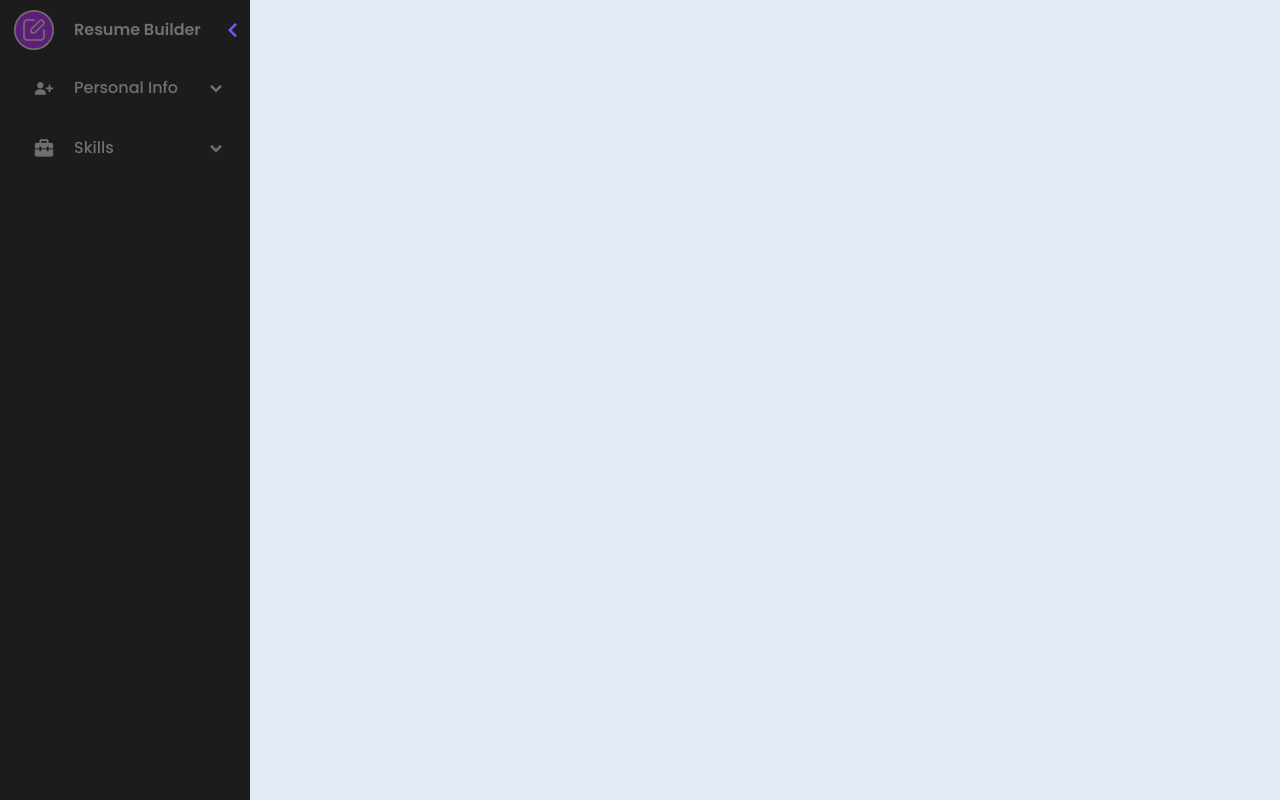
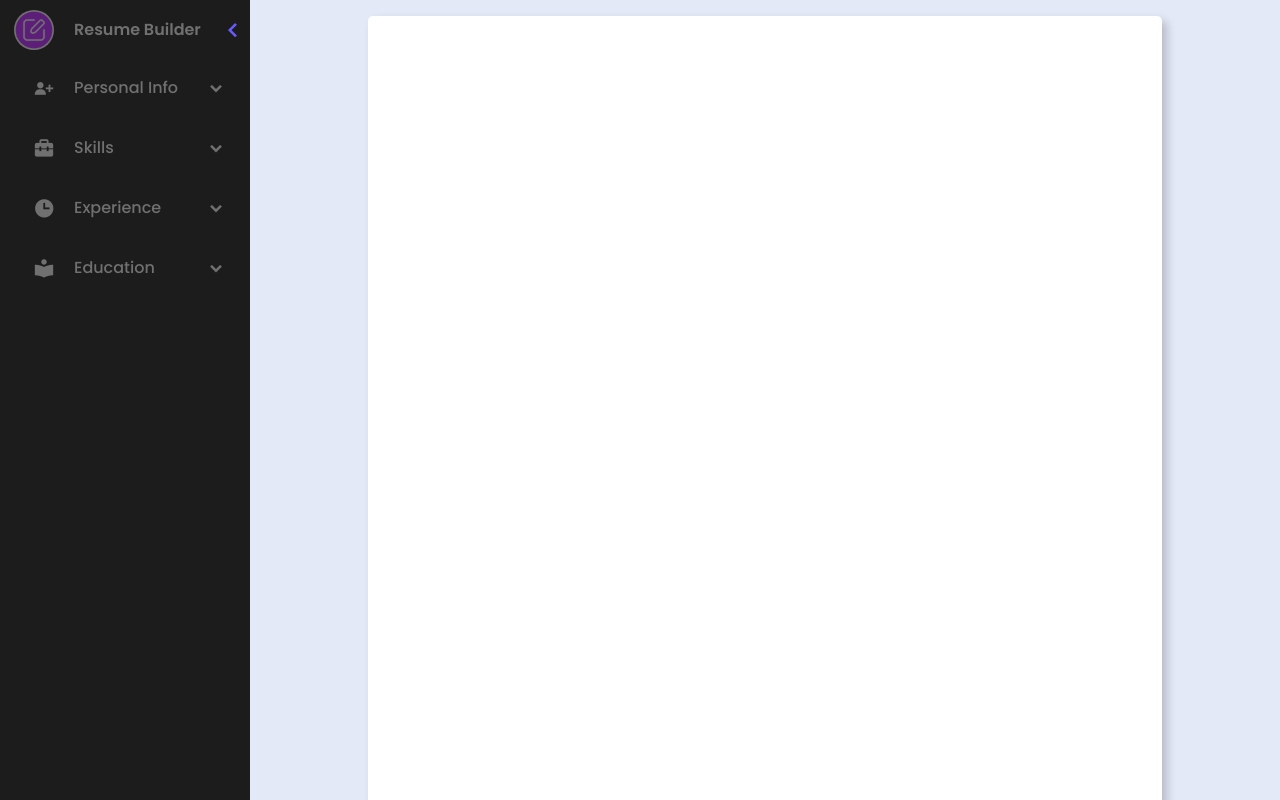
Before and after one commit to munyite001/cv-builder, a React (Vite) app: page / in a window 1280 px wide. Shown: the top 800 px of the page. Built offline with nearby package versions, Linux system fonts and the light colour scheme.

Commit message:
Add experience and education section

```diff
--- a/src/App.css
+++ b/src/App.css
@@ -27,12 +27,38 @@
   font-size: 16px;
   line-height: 1.5;
   width: 100vw;
-  height: 100vh;
+  min-height: 100vh;
+  overflow-x: hidden;
 }
 
 body {
   background-color: var(--body-color);
 }
+
+.app {
+  width: 100%;
+  height: 100%;
+}
+
+.preview-container {
+  margin-left: auto;
+  width: calc(100% - 250px);
+  min-height: 100vh;
+  display: flex;
+  justify-content: center;
+  align-items: center;
+  padding: 1rem;
+  overflow-y: scroll;
+}
+
+.preview-container .resume-document {
+  width: 794px;
+  height: 1123px;
+  background-color: #FFF;
+  border-radius: 5px;
+  box-shadow: 5px 5px 10px rgba(0,0,0,0.2);
+}
+
 
 .sidebar {
   position: fixed;
@@ -234,6 +260,12 @@ header .image-text .header-text {
   font-weight: 500;
 }
 
+.styled-input::placeholder {
+  font-weight: 100;
+  opacity: 0.4;
+
+}
+
 /* Skills section */
 
 .skills-section {
@@ -255,7 +287,7 @@ header .image-text .header-text {
   margin: 0 0.5rem 0 0;
 }
 
-.skill-box button{
+.btn{
   width: 4rem;
   height: 2rem;
   font-size: 12px;
@@ -267,7 +299,7 @@ header .image-text .header-text {
   border: none;
 }
 
-.add-skill {
+.btn-2 {
   width: 7rem;
   height: 2rem;
   font-size: 14px;
@@ -278,6 +310,45 @@ header .image-text .header-text {
   outline: none;
   border: none;
   color: var(--primary-color);
+}
+
+.info-section {
+  width: 100%;
+}
+
+.info-box {
+  width: 100%;
+  margin: 1rem auto;
+  display: flex;
+  justify-content: center;
+  align-items: center;
+}
+
+.info-title {
+  font-size: 14px;
+  display: flex;
+  justify-content: center;
+  align-items: center;
+}
+
+.info-title span {
+  margin: 0 0.5rem;
+}
+
+.control-btns {
+  display: flex;
+  justify-content: center;
+  align-items: center;
+  margin-left: auto;
+}
+
+
+
+.control-btns .btn {
+  width: 3rem;
+  height: 1.5rem;
+  font-size: 10px;
+  margin: 0.5rem;
 }
 
 /* CUSTOM SCROLLBAR */
@@ -294,3 +365,23 @@ header .image-text .header-text {
   background-color: var(--primary-color);
   border-radius: 10px;
 }
+
+/* EDIT MODAL */
+.overlay {
+  position: fixed;
+  top: 0;
+  left: 0;
+  right: 0;
+  bottom: 0;
+  background-color: rgba(0,0,0,0.3);
+  z-index: 1000;
+  display: grid;
+  place-items: center;
+}
+
+.edit-modal {
+  width: 400px;
+  height: 450px;
+  background-color: var(--sideBar-color);
+  border-radius: 6px;
+}
--- a/src/App.jsx
+++ b/src/App.jsx
@@ -5,7 +5,7 @@ import Preview from './components/Preview';
 function App() {
 
   return (
-    <div className='App'>
+    <div className='app'>
       <SideBar />
       <Preview />
     </div>
--- a/src/components/Preview.jsx
+++ b/src/components/Preview.jsx
@@ -1,7 +1,9 @@
 export default function Preview() {
     return (
         <div className="preview-container">
+            <div className="resume-document">
 
+            </div>
         </div>
     )
 }
--- a/src/components/SideBar.jsx
+++ b/src/components/SideBar.jsx
@@ -7,20 +7,46 @@ export default function SideBar()
     const [toggle, setToggle] = useState(false);
     const [openNavLink1, setOpenNavLink1] = useState(false);
     const [openNavLink2, setOpenNavLink2] = useState(false);
+    const [openNavLink3, setOpenNavLink3] = useState(false);
+    const [openNavLink4, setOpenNavLink4] = useState(false);
+    const [showEditModal, setShowEditModal] = useState(false);
     const [skills, setSkills] = useState(["HTML", "CSS", "JavaScript"]);
     const [experiences, setExperiences] = useState([
         {
-            jobTitle: "",
-            company: "",
-            startDate: "",
-            endDate: "",
-            description: ""
+            jobTitle: "Web Developer",
+            company: "ABC",
+            startDate: "2023 January",
+            endDate: "2023 December",
+            description: "I worked as a web developer"
+
+        },
+        {
+            jobTitle: "Web Designer",
+            company: "Microsoft",
+            startDate: "2022 January",
+            endDate: "2022 December",
+            description: "I worked as a web designer"
+
+        }
+    ]);
+
+    const [educations, setEducations] = useState([
+        {
+            schoolName: "Lily Academy",
+            location: "Nairobi",
+            startDate: "2005 January",
+            endDate: "2013 December",
+            description: "I attended primary eductaion at lily academy",
 
         }]);
 
 
     const handleToggle = () => {
         setToggle(!toggle);
+        setOpenNavLink1(false);
+        setOpenNavLink2(false);
+        setOpenNavLink3(false);
+        setOpenNavLink4(false);
     }
 
     const handleOpenNavLink1 = () => {
@@ -29,6 +55,14 @@ export default function SideBar()
 
     const handleOpenNavLink2 = () => {
         setOpenNavLink2(!openNavLink2);
+    }
+
+    const handleOpenNavLink3 = () => {
+        setOpenNavLink3(!openNavLink3);
+    }
+
+    const handleOpenNavLink4 = () => {
+        setOpenNavLink4(!openNavLink4);
     }
 
     const handleAddSkill = () => {
@@ -45,6 +79,7 @@ export default function SideBar()
         updatedSkills[index] = event.target.value;
         setSkills(updatedSkills);
     };
+
 
     return(
         <nav className={toggle ? "sidebar close" : "sidebar"}>
@@ -128,14 +163,69 @@ export default function SideBar()
                                                 placeholder="Enter a skill"
                                                 className="styled-input"
                                             />
-                                            <button onClick={() => handleRemoveSkill(index)}>Remove</button>
+                                            <button className="btn" onClick={() => handleRemoveSkill(index)}>Remove</button>
                                         </div>
                                     ))}
-                                <button className="add-skill" onClick={handleAddSkill}>Add Skill</button>
+                                    <button className="btn-2" onClick={handleAddSkill}>Add Skill</button>
                             </div>
                             </a>
                         </li>
+                        <li className={openNavLink3 ? "nav-link open" : "nav-link"}>
+                            <a href="#">
+                                <div className="details">
+                                    <i className='bx bxs-time icon'></i>
+                                    <span className="text nav-text">Experience</span>
+                                    <i className='bx bxs-chevron-down icon-2' onClick={handleOpenNavLink3}></i>
+                                </div>
+                                <div className="info-section">
+                                    {/* Create a modal for adding experiences */}
+                                    {experiences.map((experience, index) => {
+                                        return(
+                                            <div className="info-box" key={index}>
+                                                <div className="info-title">
+                                                    <span>{index + 1}</span>
+                                                    <p>{experience.jobTitle.slice(0,6)}...</p>
+                                                </div>
+                                                <div className="control-btns">
+                                                    <button className="btn">Edit</button>
+                                                    <button className="btn">Remove</button>
+                                                </div>
+                                            </div>
+                                        )
+                                    })}
+                                </div>
+                            </a>
+                        </li>
+                        <li className={openNavLink4 ? "nav-link open" : "nav-link"}>
+                            <a href="#">
+                                <div className="details">
+                                    <i className='bx bxs-book-reader icon'></i>
+                                    <span className="text nav-text">Education</span>
+                                    <i className='bx bxs-chevron-down icon-2' onClick={handleOpenNavLink4}></i>
+                                </div>
+                                <div className="info-section">
+                                    {/* Create a modal for adding education */}
+                                    {educations.map((education, index) => {
+                                        return(
+                                            <div className="info-box" key={index}>
+                                                <div className="info-title">
+                                                    <span>{index + 1}</span>
+                                                    <p>{education.schoolName.slice(0,6)}...</p>
+                                                </div>
+                                                <div className="control-btns">
+                                                    <button className="btn">Edit</button>
+                                                    <button className="btn">Remove</button>
+                                                </div>
+                                            </div>
+                                        )
+                                    })}
+                                </div>
+                            </a>
+                        </li>
                     </ul>
+                    {showEditModal && (<div className="overlay">
+                        <div className="edit-modal"></div>
+                    </div>)}
                 </div>
             </div>
         </nav>
```
